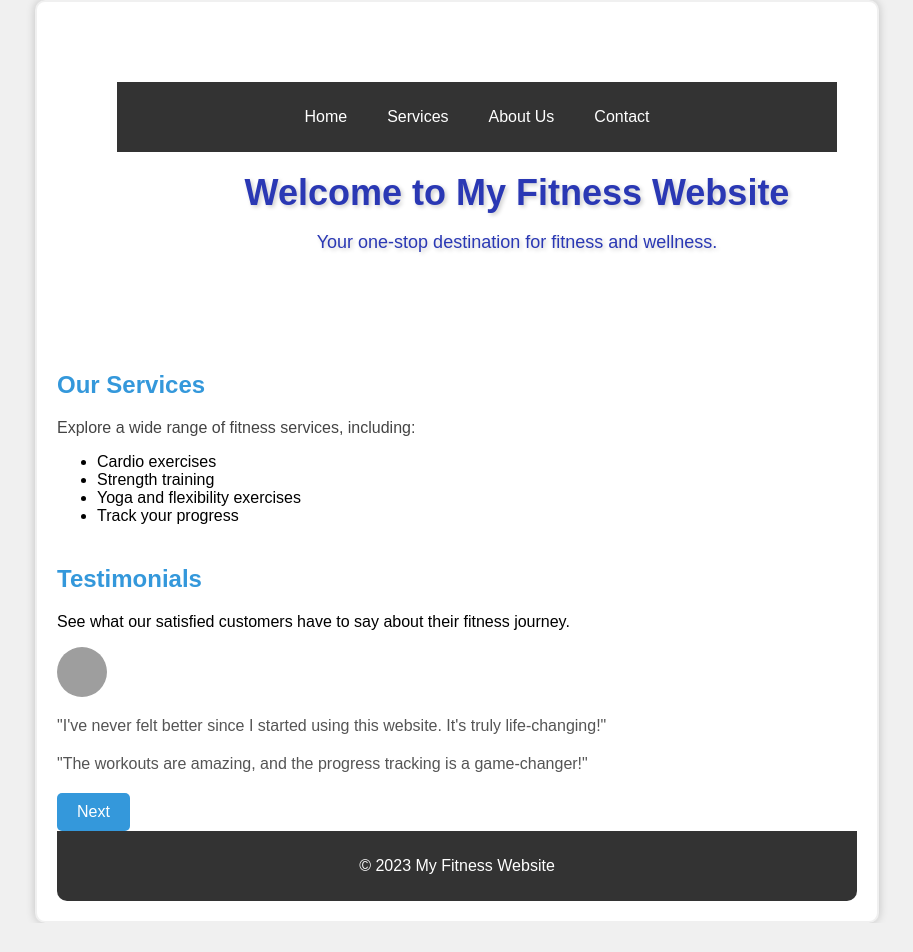
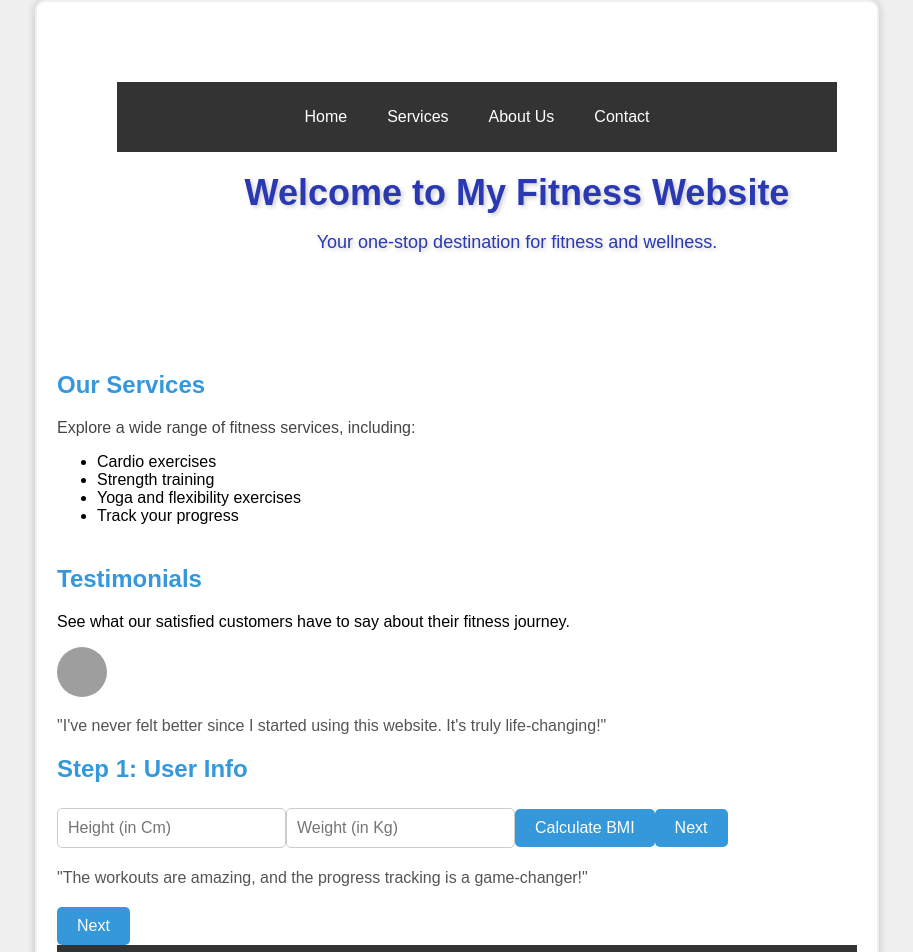
Before and after one commit to FbW-E11/Final_Project, a React (Create React App) app in the folder Boilerplate/client/app/: page / in a window 1280 px wide. Shown: the top 952 px of the page, without its empty margins (183-1096 px from the left). Before the commit the page ends 923 px from the top, so only its background shows below. Built offline with nearby package versions, Linux system fonts and the light colour scheme; grey boxes are pictures that could not be loaded.

Commit message:
update1610

```diff
--- a/Boilerplate/client/app/package.json
+++ b/Boilerplate/client/app/package.json
@@ -6,7 +6,7 @@
     "@emotion/react": "^11.11.1",
     "@emotion/styled": "^11.11.0",
     "@mui/icons-material": "^5.14.13",
-    "@mui/material": "^5.14.12",
+    "@mui/material": "^5.14.13",
     "@testing-library/jest-dom": "^5.17.0",
     "@testing-library/react": "^13.4.0",
     "@testing-library/user-event": "^13.5.0",
--- /dev/null
+++ b/Boilerplate/client/app/src/components/MultiStep Form/MultiStepForm.js
@@ -0,0 +1,48 @@
+import React, { useState } from 'react';
+import Step1 from './Step1';
+import Step2 from './Step2';
+import Step3 from './Step3';
+const MultiStepForm = () => {
+  const [formData, setFormData] = useState({
+    height: '',
+    weight: '',
+    gender: '',
+    muscleType: '',
+    dietHabits: '',
+    sleepingHabits: '',
+  });
+  const [currentStep, setCurrentStep] = useState(1);
+  const nextStep = () => {
+    setCurrentStep(currentStep + 1);
+  };
+  const prevStep = () => {
+    setCurrentStep(currentStep - 1);
+  };
+  return (
+    <div>
+      {currentStep === 1 && (
+        <Step1
+          formData={formData}
+          setFormData={setFormData}
+          nextStep={nextStep}
+        />
+      )}
+      {currentStep === 2 && (
+        <Step2
+          formData={formData}
+          setFormData={setFormData}
+          nextStep={nextStep}
+          prevStep={prevStep}
+        />
+      )}
+      {currentStep === 3 && (
+        <Step3
+          formData={formData}
+          setFormData={setFormData}
+          prevStep={prevStep}
+        />
+      )}
+    </div>
+  );
+};
+export default MultiStepForm;
--- /dev/null
+++ b/Boilerplate/client/app/src/components/MultiStep Form/Step1.js
@@ -0,0 +1,45 @@
+import React from 'react';
+const Step1 = ({ formData, setFormData, nextStep }) => {
+  const { height, weight, bmi } = formData;
+  // Function to calculate BMI
+  const calculateBMI = () => {
+    const heightInMeters = height / 100;
+    const bmiValue = weight / (heightInMeters * heightInMeters);
+    setFormData({ ...formData, bmi: bmiValue });
+  };
+  const handleChange = (e) => {
+    setFormData({ ...formData, [e.target.name]: e.target.value });
+  };
+  return (
+    <div>
+      <h2>Step 1: User Info</h2>
+      <input
+        type="number"
+        name="height"
+        value={height}
+        onChange={handleChange}
+        placeholder="Height (in Cm)"
+      />
+      <input
+        type="number"
+        name="weight"
+        value={weight}
+        onChange={handleChange}
+        placeholder="Weight (in Kg)"
+      />
+      <button onClick={calculateBMI}>Calculate BMI</button>
+      {bmi && (
+        <div>
+          <p>Your BMI is: {bmi.toFixed(2)}</p>
+          <p>BMI Categories:</p>
+          <p>Underweight: less than 18.5</p>
+          <p>Normal weight: 18.5 - 24.9</p>
+          <p>Overweight: 25 - 29.9</p>
+          <p>Obese: 30 or greater</p>
+        </div>
+      )}
+      <button onClick={nextStep}>Next</button>
+    </div>
+  );
+};
+export default Step1;
--- /dev/null
+++ b/Boilerplate/client/app/src/components/MultiStep Form/Step2.js
@@ -0,0 +1,35 @@
+import React from 'react';
+const Step2 = ({ formData, setFormData, nextStep, prevStep }) => {
+  const { gender } = formData;
+  const handleChange = (e) => {
+    setFormData({ ...formData, gender: e.target.value });
+  };
+  return (
+    <div>
+      <h2>Step 2: Select Gender</h2>
+      <label>
+        <input
+          type="radio"
+          name="gender"
+          value="male"
+          checked={gender === 'male'}
+          onChange={handleChange}
+        />
+        Male
+      </label>
+      <label>
+        <input
+          type="radio"
+          name="gender"
+          value="female"
+          checked={gender === 'female'}
+          onChange={handleChange}
+        />
+        Female
+      </label>
+      <button onClick={prevStep}>Previous</button>
+      <button onClick={nextStep}>Next</button>
+    </div>
+  );
+};
+export default Step2;
--- /dev/null
+++ b/Boilerplate/client/app/src/components/MultiStep Form/Step3.js
@@ -0,0 +1,49 @@
+import React from 'react';
+const Step3 = ({ formData, setFormData, prevStep }) => {
+  const { muscleType, dietHabits, sleepingHabits } = formData;
+  const handleChange = (e) => {
+    setFormData({ ...formData, [e.target.name]: e.target.value });
+  };
+  return (
+    <div>
+      <h2>Step 3: Additional Information</h2>
+      <form>
+        <label htmlFor="muscleType">Muscle Type:</label>
+        <select
+          id="muscleType"
+          name="muscleType"
+          value={muscleType}
+          onChange={handleChange}
+        >
+          <option value="Endomorph">Endomorph</option>
+          <option value="Mesomorph">Mesomorph</option>
+          <option value="Ectomorph">Ectomorph</option>
+        </select>
+        <label htmlFor="dietHabits">Diet Habits:</label>
+        <select
+          id="Diet Habits"
+          name="Diet Habits"
+          value={dietHabits}
+          onChange={handleChange}
+        >
+          <option value="Omnivore">Omnivore</option>
+          <option value="Vegetarian">Vegetarian</option>
+          <option value="Vegan">Vegan</option>
+        </select>
+        <label htmlFor="sleepingHabits">Sleeping Habits:</label>
+        <select
+          id="sleepingHabits"
+          name="sleepingHabits"
+          value={sleepingHabits}
+          onChange={handleChange}
+        >
+          <option value="normal">Normal</option>
+          <option value="midday break">Midday break</option>
+          <option value="irregular">Irregular</option>
+        </select>
+      </form>
+      <button onClick={prevStep}>Previous</button>
+    </div>
+  );
+};
+export default Step3;
--- a/Boilerplate/client/app/src/components/Workout/index.js
+++ b/Boilerplate/client/app/src/components/Workout/index.js
@@ -1,14 +1,12 @@
 import React from "react";
 import "../Workout/style.css";
 import { useNavigate } from "react-router-dom";
-
+import MultiStepForm from "../MultiStep Form/MultiStepForm.js"
 function Workout() {
   const navigate = useNavigate();
-
   const onSubmit = () => {
     navigate("/home");
   };
-
   return (
     <div className="app-container">
       <header className="header">
@@ -58,6 +56,7 @@ function Workout() {
             </p>
           </div>
           <div className="testimonial">
+            <MultiStepForm/>
             <p>
               "The workouts are amazing, and the progress tracking is a
               game-changer!"
--- a/Boilerplate/package.json
+++ b/Boilerplate/package.json
@@ -7,5 +7,9 @@
     "test": "echo \"Error: no test specified\" && exit 1"
   },
   "author": "",
-  "license": "ISC"
+  "license": "ISC",
+  "dependencies": {
+    "@mui/icons-material": "^5.14.13",
+    "react-router-dom": "^6.16.0"
+  }
 }
```
Also changed, not shown: 2 other files (tests, documents, lock files or other folders).
